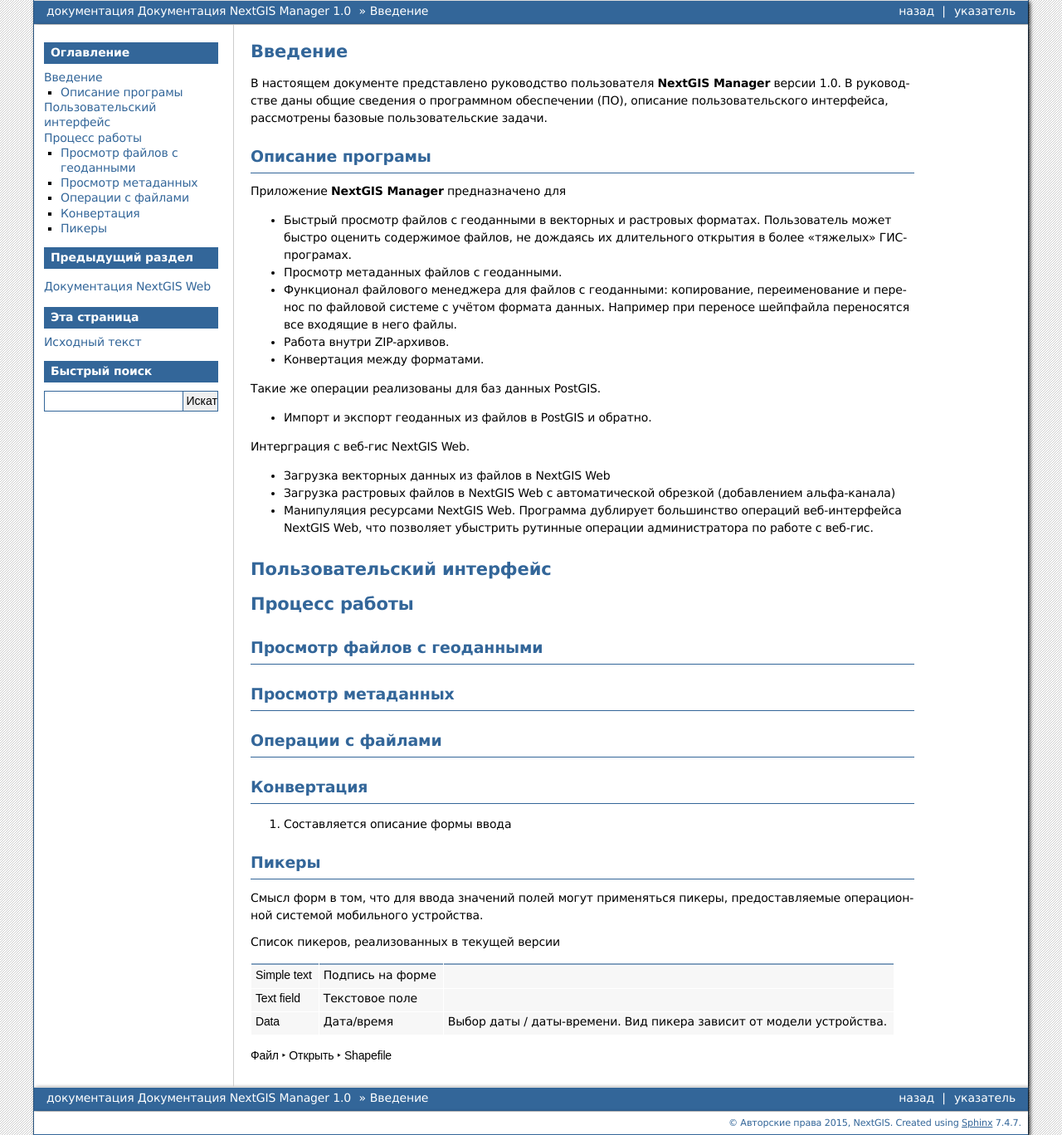
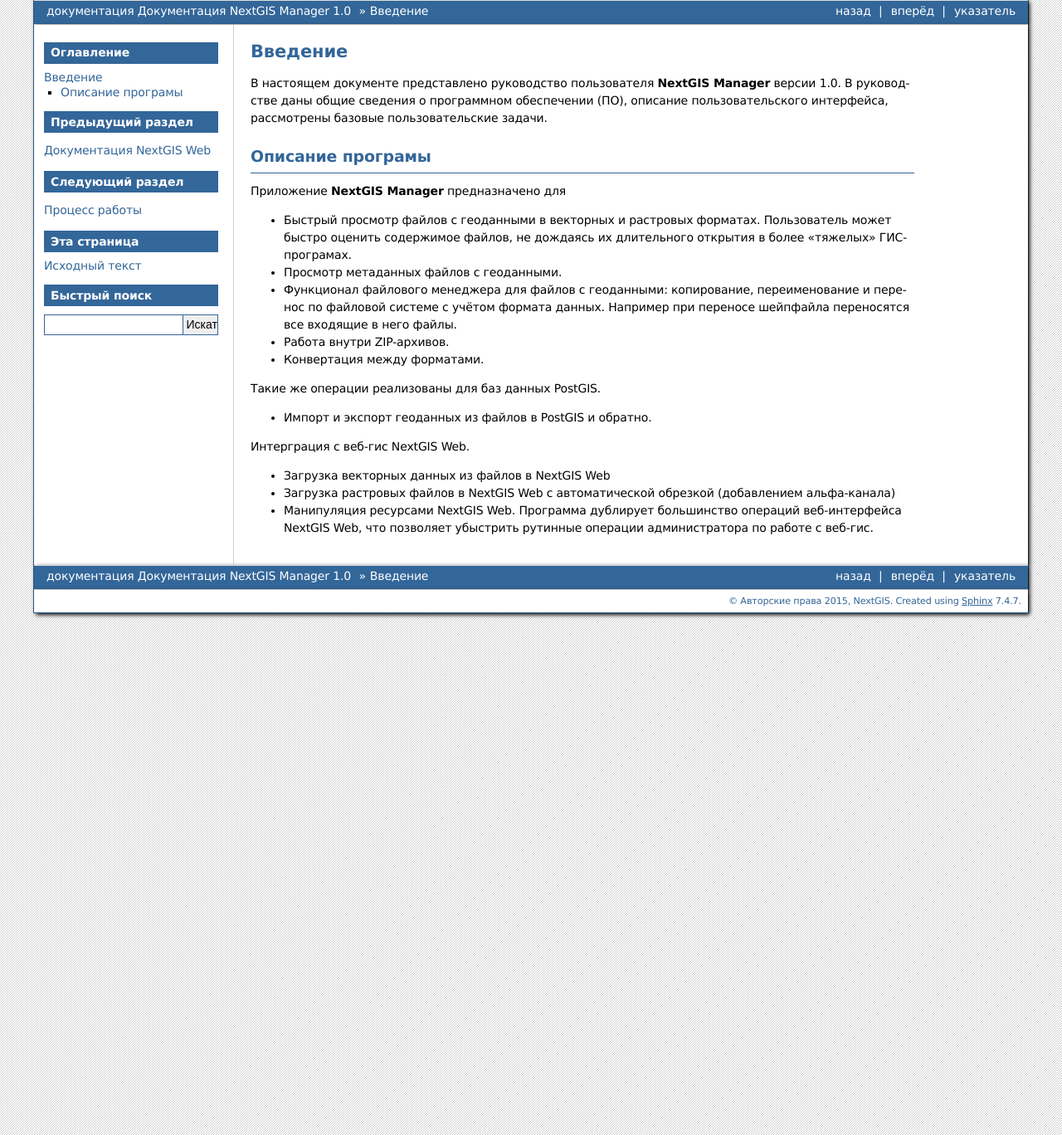
Before and after one commit to isabella232/docs_ngmanager, a Sphinx documentation site: the page built from source/intro.rst, in a window 1280 px wide. Shown: the whole page at 83% size. Built offline with Sphinx 7.4.7, drawn with Linux system fonts in a browser that asks for light colours; formulas are drawn with MathJax 3.

Commit message:
Пользовательские задачи

```diff
--- a/source/intro.rst
+++ b/source/intro.rst
@@ -29,48 +29,3 @@
 * Загрузка векторных данных из файлов в NextGIS Web
 * Загрузка растровых файлов в NextGIS Web с автоматической обрезкой (добавлением альфа-канала)
 * Манипуляция ресурсами NextGIS Web. Программа дублирует большинство операций веб-интерфейса NextGIS Web, что позволяет убыстрить рутинные операции администратора по работе с веб-гис.
-
-
-
-Пользовательский интерфейс
-======================================
-
-
-Процесс работы
-======================================
-
-Просмотр файлов с геоданными
----------------------------------------
-
-Просмотр метаданных
----------------------------------------
-
-Операции с файлами
----------------------------------------
-
-Конвертация
----------------------------------------
-
-
-1. Составляется описание формы ввода
-
-
-
-Пикеры
----------------------------------------------------------
-
-Смысл форм в том, что для ввода значений полей могут применяться пикеры, предоставляемые операционной системой мобильного устройства.
-
-
-Список пикеров, реализованных в текущей версии
-
-+--------------------------------+----------------------+-------------------------------------------------------------------------+
-+================================+======================+=========================================================================+
-|:guilabel:`Simple text`         |Подпись на форме      |                                                                         |
-+--------------------------------+----------------------+-------------------------------------------------------------------------+
-|:guilabel:`Text field`          |Текстовое поле        |                                                                         |
-+--------------------------------+----------------------+-------------------------------------------------------------------------+
-|:guilabel:`Data`                |Дата/время            |Выбор даты / даты-времени. Вид пикера зависит от модели устройства.      |
-+--------------------------------+----------------------+-------------------------------------------------------------------------+
-
-:menuselection:`Файл --> Открыть --> Shapefile`
--- a/source/toc.rst
+++ b/source/toc.rst
@@ -10,3 +10,4 @@
    :maxdepth: 2
 
    intro
+   user_tasks
```
Also changed, not shown: source/user_tasks.rst (added, +68 -0 lines).
